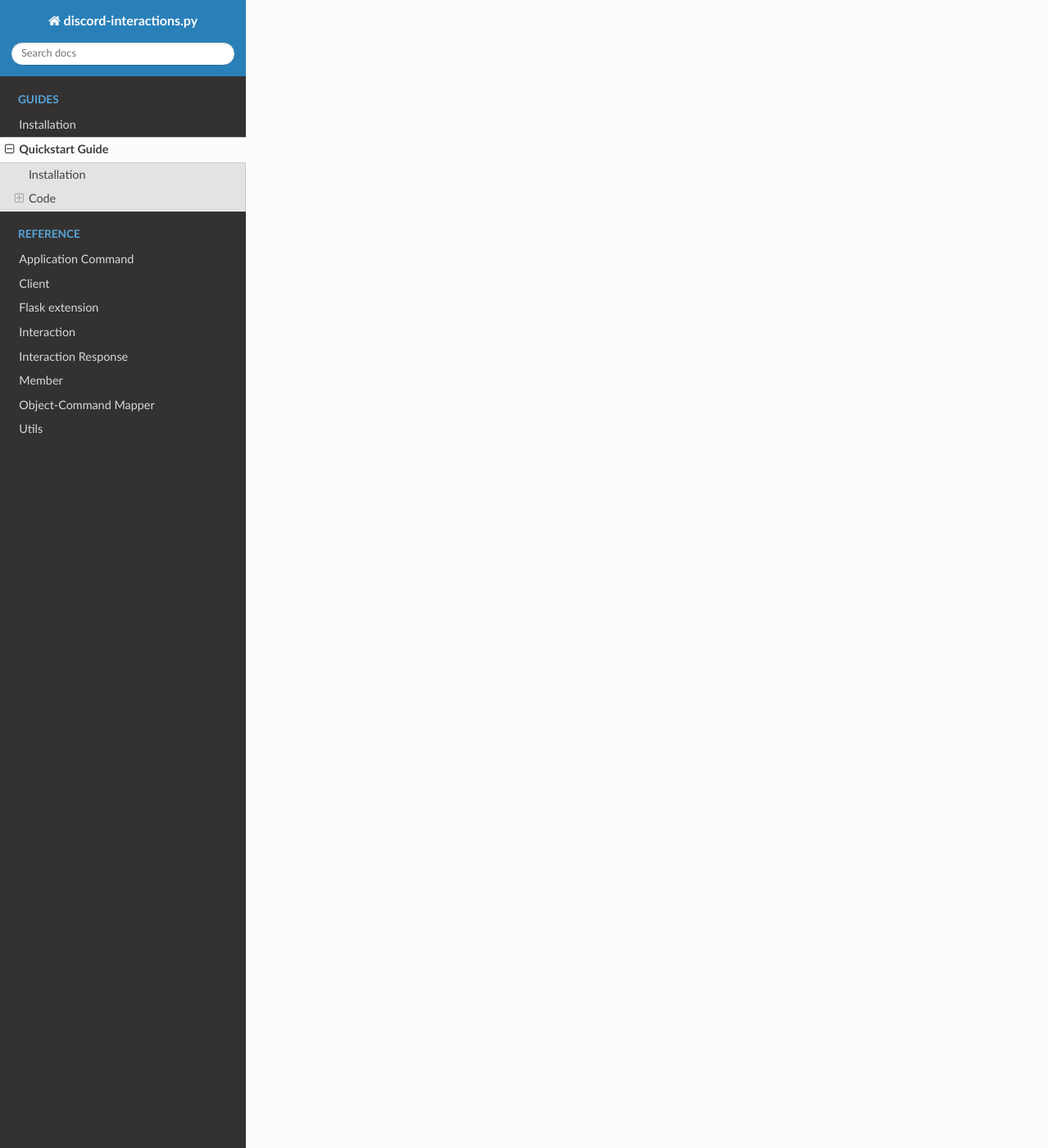
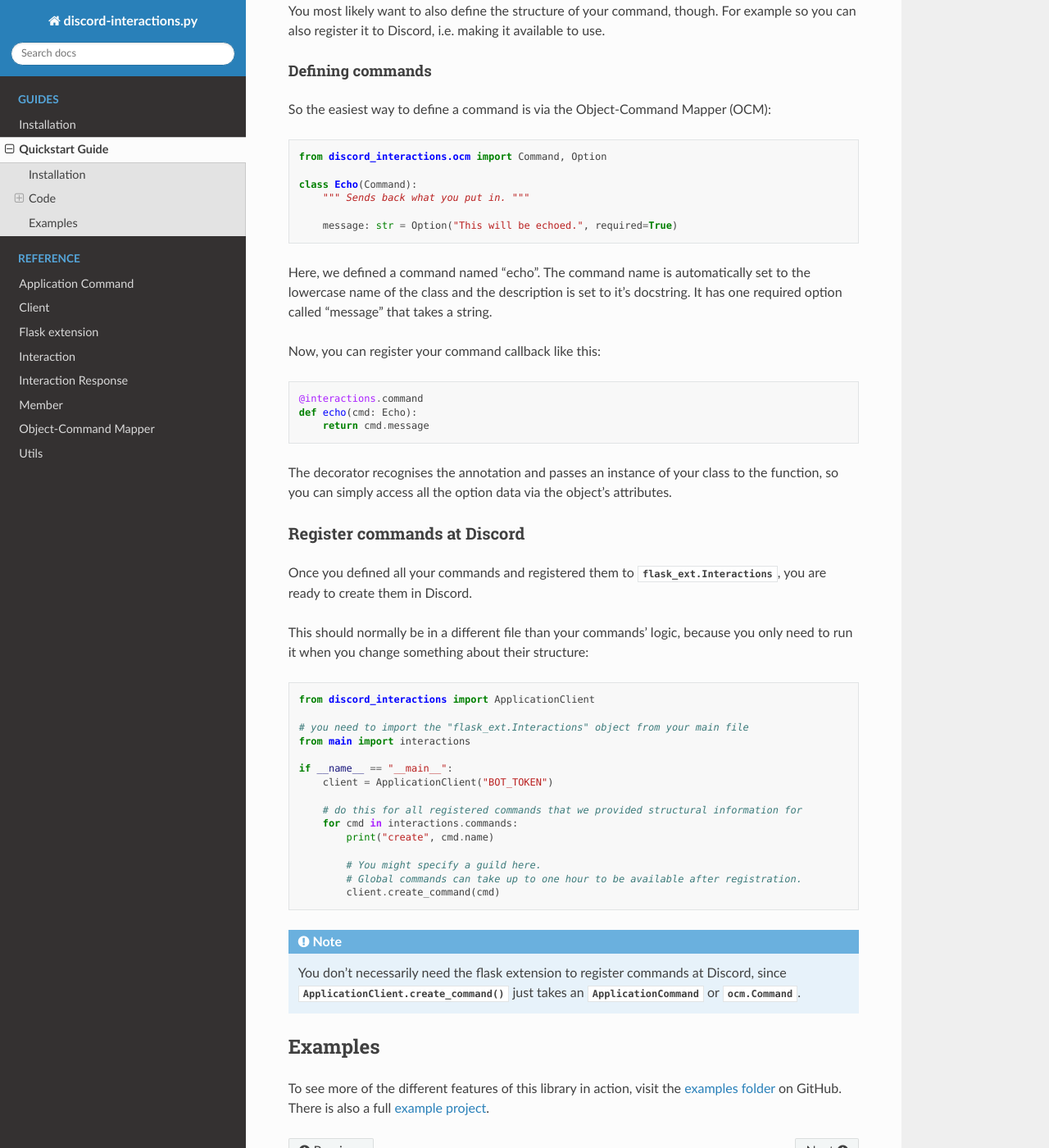
Before and after one commit to LiBa001/discord-interactions.py, a Sphinx documentation site: the page built from docs/source/guides/quickstart.rst, in a window 1280 px wide and 1400 px high, scrolled down 1493 px. Shown: the whole window at 82% size. Built offline with Sphinx 7.4.7 and the Read the Docs theme 2.0.0, drawn with Linux system fonts in a browser that asks for light colours; some of the changed text lies outside the part shown.

Commit message:
update quickstart guide

```diff
--- a/docs/source/guides/quickstart.rst
+++ b/docs/source/guides/quickstart.rst
@@ -17,10 +17,10 @@ __ https://discord.com/developers/docs/interactions/slash-commands#receiving-an-
 .. note::
     This means that you will need to host a webserver that can be publicly accessed via
     secure HTTPS. A great way of achieving this is to use serverless cloud solutions
-    like `AWS lambda`_ or `Google Cloud Run`_. An example project for setting up a bot
-    that uses this library and is hosted on Cloud Run can be found here__.
+    like `AWS lambda`_ or `Google Cloud Run`_. An `example project`_ for setting up a
+    bot that uses this library and is hosted on Cloud Run can be found here__.
 
-__ https://github.com/LiBa001/discord-interactions-example
+__ `example project`_
 
 .. _AWS lambda: https://aws.amazon.com/lambda/
 .. _Google Cloud Run: https://cloud.google.com/run
@@ -63,3 +63,96 @@ For this purpose you can use the flask extension:
 You simply create a normal Flask app and wrap it into a :class:`flask_ext.Interactions`
 object. You also need to provide your app's public key, so the HTTP requests it
 receives can be accordingly validated and authorized.
+
+
+Registering commands
+^^^^^^^^^^^^^^^^^^^^
+
+You can now use the ``interactions`` object to register callback functions for commands
+via a decorator:
+
+.. code-block:: py
+
+    @interactions.command
+    def ping(interaction):
+        return "pong"
+
+The function will be automatically called, when someone uses a Slash Command called
+"ping".
+
+You most likely want to also define the structure of your command, though. For example
+so you can also register it to Discord, i.e. making it available to use.
+
+
+Defining commands
+^^^^^^^^^^^^^^^^^
+
+So the easiest way to define a command is via the Object-Command Mapper (OCM):
+
+.. code-block:: py
+
+    from discord_interactions.ocm import Command, Option
+
+    class Echo(Command):
+        """ Sends back what you put in. """
+
+        message: str = Option("This will be echoed.", required=True)
+
+Here, we defined a command named "echo". The command name is automatically set to the
+lowercase name of the class and the description is set to it's docstring.
+It has one required option called "message" that takes a string.
+
+Now, you can register your command callback like this:
+
+.. code-block:: py
+
+    @interactions.command
+    def echo(cmd: Echo):
+        return cmd.message
+
+The decorator recognises the annotation and passes an instance of your class to the
+function, so you can simply access all the option data via the object's attributes.
+
+
+Register commands at Discord
+~~~~~~~~~~~~~~~~~~~~~~~~~~~~
+
+Once you defined all your commands and registered them to
+:class:`flask_ext.Interactions`, you are ready to create them in Discord.
+
+This should normally be in a different file than your commands' logic, because you only
+need to run it when you change something about their structure:
+
+.. code-block:: py
+
+    from discord_interactions import ApplicationClient
+
+    # you need to import the "flask_ext.Interactions" object from your main file
+    from main import interactions
+
+    if __name__ == "__main__":
+        client = ApplicationClient("BOT_TOKEN")
+
+        # do this for all registered commands that we provided structural information for
+        for cmd in interactions.commands:
+            print("create", cmd.name)
+
+            # You might specify a guild here.
+            # Global commands can take up to one hour to be available after registration.
+            client.create_command(cmd)
+
+.. note::
+    You don't necessarily need the flask extension to register commands at Discord,
+    since :meth:`ApplicationClient.create_command` just takes an
+    :class:`ApplicationCommand` or :class:`ocm.Command`.
+
+
+Examples
+--------
+
+To see more of the different features of this library in action, visit the
+`examples folder`_ on GitHub. There is also a full `example project`_.
+
+
+.. _example project: https://github.com/LiBa001/discord-interactions-example
+.. _examples folder: https://github.com/LiBa001/discord-interactions.py/tree/master/examples
```
